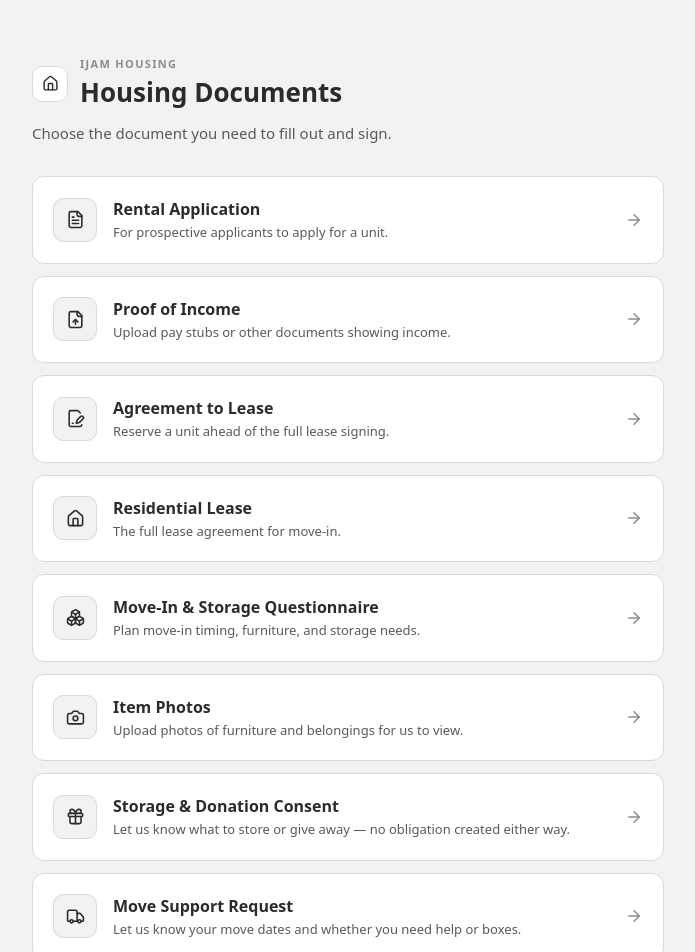
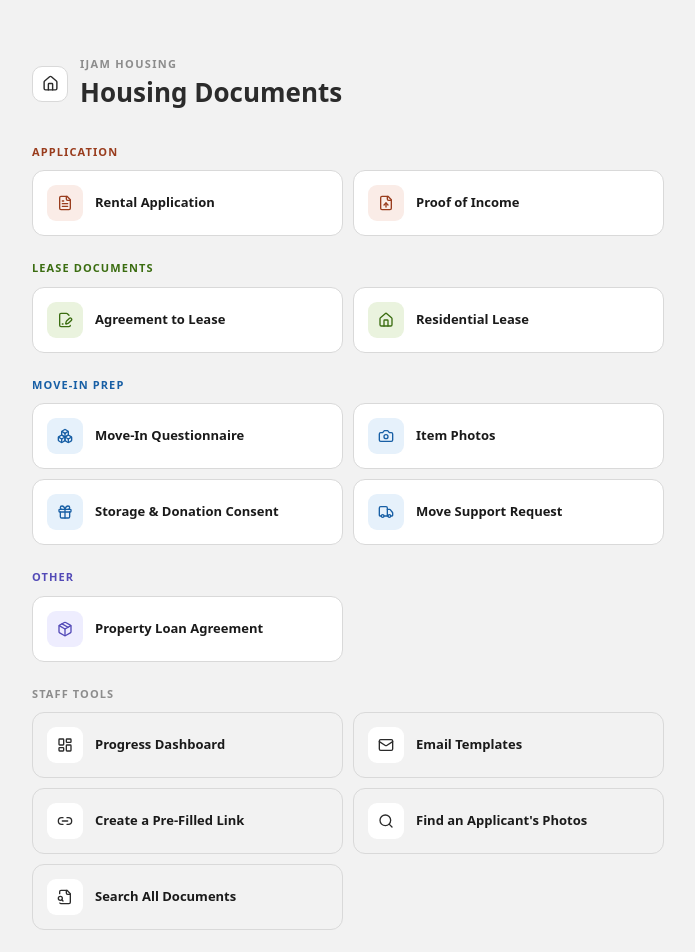
Before and after one commit to DoTheRidiculous/ijam-rental-app, a React (Vite) app: page / in a window 1280 px wide. Shown: the top 952 px of the page, without its empty margins (292-987 px from the left). Built offline with nearby package versions, Linux system fonts and the light colour scheme.

Commit message:
Add files via upload

```diff
--- a/src/Landing.jsx
+++ b/src/Landing.jsx
@@ -1,42 +1,72 @@
 import React from "react";
-import { FileText, FileSignature, Home as HomeIcon, ArrowRight, Link2, Boxes, Camera, Search, Gift, Truck, FileSearch, Package, LayoutDashboard, Mail, FileUp } from "lucide-react";
-import { CHARCOAL, SLATE, MIDGREY, LIGHTGREY, PALEGREY } from "./formKit.jsx";
+import {
+  FileText, FileSignature, Home as HomeIcon, Link2, Boxes, Camera, Search, Gift, Truck,
+  FileSearch, Package, LayoutDashboard, Mail, FileUp,
+} from "lucide-react";
+import { CHARCOAL, MIDGREY, LIGHTGREY, PALEGREY, INK } from "./formKit.jsx";
 
-const FORM_LINKS = [
-  { href: "/rental-application", title: "Rental Application", desc: "For prospective applicants to apply for a unit.", icon: FileText },
-  { href: "/proof-of-income", title: "Proof of Income", desc: "Upload pay stubs or other documents showing income.", icon: FileUp },
-  { href: "/agreement-to-lease", title: "Agreement to Lease", desc: "Reserve a unit ahead of the full lease signing.", icon: FileSignature },
-  { href: "/residential-lease", title: "Residential Lease", desc: "The full lease agreement for move-in.", icon: HomeIcon },
-  { href: "/move-in-questionnaire", title: "Move-In & Storage Questionnaire", desc: "Plan move-in timing, furniture, and storage needs.", icon: Boxes },
-  { href: "/item-photos", title: "Item Photos", desc: "Upload photos of furniture and belongings for us to view.", icon: Camera },
-  { href: "/storage-donation-consent", title: "Storage & Donation Consent", desc: "Let us know what to store or give away — no obligation created either way.", icon: Gift },
-  { href: "/move-support", title: "Move Support Request", desc: "Let us know your move dates and whether you need help or boxes.", icon: Truck },
-  { href: "/property-loan-agreement", title: "Property Loan Agreement", desc: "Document an item loaned to IJAM Housing, with return and care terms.", icon: Package },
+const SECTIONS = [
+  {
+    label: "APPLICATION",
+    accent: "#993C1D",
+    tint: "#FAECE7",
+    links: [
+      { href: "/rental-application", title: "Rental Application", icon: FileText },
+      { href: "/proof-of-income", title: "Proof of Income", icon: FileUp },
+    ],
+  },
+  {
+    label: "LEASE DOCUMENTS",
+    accent: "#3B6D11",
+    tint: "#EAF3DE",
+    links: [
+      { href: "/agreement-to-lease", title: "Agreement to Lease", icon: FileSignature },
+      { href: "/residential-lease", title: "Residential Lease", icon: HomeIcon },
+    ],
+  },
+  {
+    label: "MOVE-IN PREP",
+    accent: "#185FA5",
+    tint: "#E6F1FB",
+    links: [
+      { href: "/move-in-questionnaire", title: "Move-In Questionnaire", icon: Boxes },
+      { href: "/item-photos", title: "Item Photos", icon: Camera },
+      { href: "/storage-donation-consent", title: "Storage & Donation Consent", icon: Gift },
+      { href: "/move-support", title: "Move Support Request", icon: Truck },
+    ],
+  },
+  {
+    label: "OTHER",
+    accent: "#534AB7",
+    tint: "#EEEDFE",
+    links: [
+      { href: "/property-loan-agreement", title: "Property Loan Agreement", icon: Package },
+    ],
+  },
 ];
 
 const STAFF_LINKS = [
-  { href: "/dashboard", title: "Progress Dashboard", desc: "See which forms each applicant has completed, at a glance.", icon: LayoutDashboard },
-  { href: "/email-templates", title: "Email Templates", desc: "Pick a saved template, fill it in, and send it right from here.", icon: Mail },
-  { href: "/create-link", title: "Create a Pre-Filled Link", desc: "Build a link with a few fields already filled in for a specific tenant.", icon: Link2 },
-  { href: "/find-photos", title: "Find an Applicant's Photos", desc: "Search by name to find and re-share their photo folder link.", icon: Search },
-  { href: "/find-documents", title: "Search All Documents", desc: "Find everything on file for one person, and create a link to share it.", icon: FileSearch },
+  { href: "/dashboard", title: "Progress Dashboard", icon: LayoutDashboard },
+  { href: "/email-templates", title: "Email Templates", icon: Mail },
+  { href: "/create-link", title: "Create a Pre-Filled Link", icon: Link2 },
+  { href: "/find-photos", title: "Find an Applicant's Photos", icon: Search },
+  { href: "/find-documents", title: "Search All Documents", icon: FileSearch },
 ];
 
-function LinkCard({ href, title, desc, icon: Icon }) {
+function TileLink({ href, title, icon: Icon, tint, accent, muted }) {
   return (
     <a
       href={href}
-      className="flex items-center gap-4 bg-white border rounded-xl p-5 transition-shadow hover:shadow-sm"
-      style={{ borderColor: LIGHTGREY }}
+      className="flex items-center gap-3 rounded-xl border px-3.5 py-3.5 transition-shadow hover:shadow-sm"
+      style={{ backgroundColor: muted ? PALEGREY : "#fff", borderColor: LIGHTGREY }}
     >
-      <div className="w-11 h-11 rounded-[10px] flex items-center justify-center flex-shrink-0" style={{ backgroundColor: PALEGREY, border: `0.5px solid ${LIGHTGREY}` }}>
-        <Icon size={19} color={CHARCOAL} />
+      <div
+        className="w-9 h-9 rounded-[9px] flex items-center justify-center flex-shrink-0"
+        style={{ backgroundColor: muted ? "#fff" : tint }}
+      >
+        <Icon size={16} color={muted ? CHARCOAL : accent} />
       </div>
-      <div className="flex-1">
-        <p className="text-[16px] font-bold" style={{ color: CHARCOAL }}>{title}</p>
-        <p className="text-[13px] mt-0.5" style={{ color: SLATE }}>{desc}</p>
-      </div>
-      <ArrowRight size={18} color={MIDGREY} />
+      <span className="text-[13px] font-semibold" style={{ color: INK }}>{title}</span>
     </a>
   );
 }
@@ -45,7 +75,7 @@ export default function Landing() {
   return (
     <div className="min-h-screen" style={{ backgroundColor: PALEGREY }}>
       <div className="max-w-2xl mx-auto px-5 py-14">
-        <div className="flex items-center gap-3 mb-2">
+        <div className="flex items-center gap-3 mb-8">
           <div className="w-9 h-9 rounded-[10px] flex items-center justify-center flex-shrink-0" style={{ backgroundColor: "#fff", border: `0.5px solid ${LIGHTGREY}` }}>
             <HomeIcon size={17} color={CHARCOAL} />
           </div>
@@ -54,15 +84,25 @@ export default function Landing() {
             <h1 className="text-[26px] font-bold" style={{ color: CHARCOAL }}>Housing Documents</h1>
           </div>
         </div>
-        <p className="text-[15px] mb-8 mt-2.5" style={{ color: SLATE }}>Choose the document you need to fill out and sign.</p>
 
-        <div className="flex flex-col gap-3 mb-10">
-          {FORM_LINKS.map((link) => <LinkCard key={link.href} {...link} />)}
-        </div>
+        {SECTIONS.map((section) => (
+          <div key={section.label} className="mb-6">
+            <p className="text-[11px] font-semibold tracking-[0.1em] mb-2.5" style={{ color: section.accent }}>{section.label}</p>
+            <div className="grid grid-cols-1 sm:grid-cols-2 gap-2.5">
+              {section.links.map((link) => (
+                <TileLink key={link.href} {...link} tint={section.tint} accent={section.accent} />
+              ))}
+            </div>
+          </div>
+        ))}
 
-        <p className="text-[11px] font-semibold tracking-[0.12em] mb-3" style={{ color: MIDGREY }}>STAFF TOOLS</p>
-        <div className="flex flex-col gap-3">
-          {STAFF_LINKS.map((link) => <LinkCard key={link.href} {...link} />)}
+        <div className="mb-2">
+          <p className="text-[11px] font-semibold tracking-[0.1em] mb-2.5" style={{ color: MIDGREY }}>STAFF TOOLS</p>
+          <div className="grid grid-cols-1 sm:grid-cols-2 gap-2.5">
+            {STAFF_LINKS.map((link) => (
+              <TileLink key={link.href} {...link} muted />
+            ))}
+          </div>
         </div>
       </div>
     </div>
```
